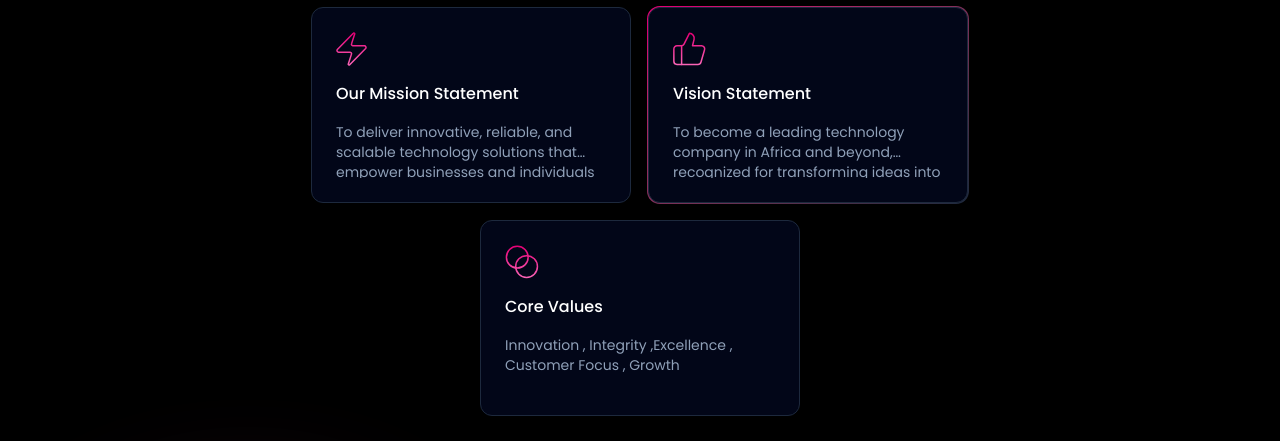
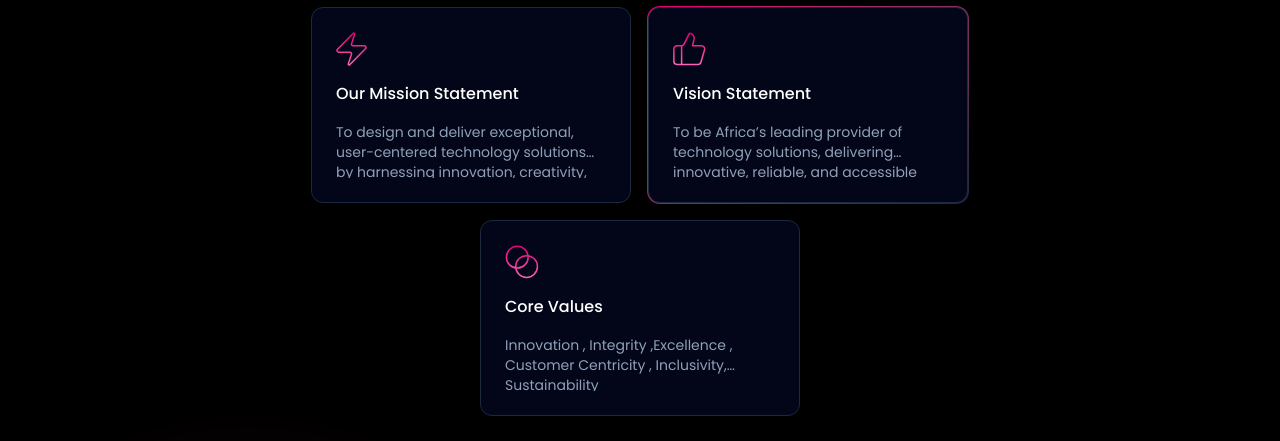
Before and after one commit to sendtoosxent-eng/spotnet-web, a React (Vite) app: page / in a window 1280 px wide. Shown: the part 1840-2281 px from the top of the page. Built offline with nearby package versions, Linux system fonts and the light colour scheme.

Commit message:
fix blank page issue

```diff
--- a/src/data/features.tsx
+++ b/src/data/features.tsx
@@ -4,16 +4,16 @@ export const featuresData: IFeature[] = [
     {
         icon: (<svg width="31" height="34" viewBox="0 0 31 34" fill="none" xmlns="http://www.w3.org/2000/svg"><path d="M2.616 20.2a1.62 1.62 0 0 1-1.458-.91 1.59 1.59 0 0 1 .202-1.698L17.304 1.276a.806.806 0 0 1 1.385.736l-3.092 9.63a1.59 1.59 0 0 0 .765 1.978c.231.12.488.182.749.18h11.273a1.62 1.62 0 0 1 1.458.91 1.59 1.59 0 0 1-.202 1.698L13.696 32.724a.807.807 0 0 1-1.385-.736l3.092-9.63a1.59 1.59 0 0 0-.765-1.978 1.6 1.6 0 0 0-.748-.18z" stroke="url(#a)" strokeWidth="1.5" strokeLinecap="round" strokeLinejoin="round" /><defs><linearGradient id="a" x1="15.5" y1="1" x2="15.5" y2="33" gradientUnits="userSpaceOnUse"><stop stopColor="#E60076" /><stop offset="1" stopColor="#FB64B6" /></linearGradient></defs></svg>),
         title: "Our Mission Statement",
-        description: "To deliver innovative, reliable, and scalable technology solutions that empower businesses and individuals to thrive in a connected digital world.",
+        description: "To design and deliver exceptional, user-centered technology solutions by harnessing innovation, creativity, and deep technical expertise, while driving customer satisfaction, digital transformation, and sustainable growth across Africa.",
     },
     {
         icon: (<svg width="33" height="34" viewBox="0 0 33 34" fill="none" xmlns="http://www.w3.org/2000/svg"><path d="M8.617 13.777V32.43" stroke="url(#a)" strokeWidth="1.5" strokeLinecap="round" strokeLinejoin="round" /><path d="m21.066 7.377-1.554 6.404h9.062a3.107 3.107 0 0 1 2.984 3.979l-3.621 12.435a3.11 3.11 0 0 1-2.985 2.238H3.968A3.11 3.11 0 0 1 .86 29.325V16.89a3.11 3.11 0 0 1 3.11-3.11h4.29a3.11 3.11 0 0 0 2.782-1.725l5.362-10.71a4.866 4.866 0 0 1 4.663 6.032" stroke="url(#b)" strokeWidth="1.5" strokeLinecap="round" strokeLinejoin="round" /><defs><linearGradient id="a" x1="9.117" y1="13.777" x2="9.117" y2="32.43" gradientUnits="userSpaceOnUse"><stop stopColor="#E60076" /><stop offset="1" stopColor="#FB64B6" /></linearGradient><linearGradient id="b" x1="16.271" y1="1.346" x2="16.271" y2="32.433" gradientUnits="userSpaceOnUse"><stop stopColor="#E60076" /><stop offset="1" stopColor="#FB64B6" /></linearGradient></defs></svg>),
         title: "Vision Statement",
-        description: "To become a leading technology company in Africa and beyond, recognized for transforming ideas into impactful digital solutions that shape the future.",
+        description: "To be Africa’s leading provider of technology solutions, delivering innovative, reliable, and accessible digital services that empower businesses and communities to thrive in the digital age",
     },
     {
         icon: (<svg width="34" height="34" viewBox="0 0 34 34" fill="none" xmlns="http://www.w3.org/2000/svg"><path d="M12.278 23.072c6 0 10.864-4.864 10.864-10.863 0-6-4.864-10.863-10.864-10.863S1.414 6.209 1.414 12.209s4.864 10.863 10.864 10.863" stroke="url(#a)" strokeWidth="1.5" strokeLinecap="round" strokeLinejoin="round" /><path d="M21.583 32.383c6 0 10.863-4.864 10.863-10.864s-4.864-10.863-10.863-10.863c-6 0-10.864 4.864-10.864 10.863 0 6 4.864 10.864 10.864 10.864" stroke="url(#b)" strokeWidth="1.5" strokeLinecap="round" strokeLinejoin="round" /><defs><linearGradient id="a" x1="12.278" y1="1.346" x2="12.278" y2="23.072" gradientUnits="userSpaceOnUse"><stop stopColor="#E60076" /><stop offset="1" stopColor="#FB64B6" /></linearGradient><linearGradient id="b" x1="21.582" y1="10.656" x2="21.582" y2="32.383" gradientUnits="userSpaceOnUse"><stop stopColor="#E60076" /><stop offset="1" stopColor="#FB64B6" /></linearGradient></defs></svg>),
         title: "Core Values",
-        description: "Innovation , Integrity ,Excellence , Customer Focus , Growth",
+        description: "Innovation , Integrity ,Excellence , Customer Centricity , Inclusivity, Sustainability",
     }
 ];
```
